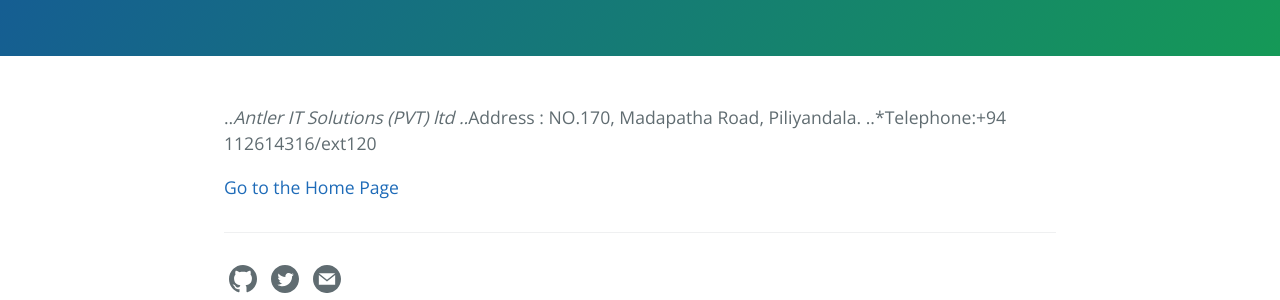
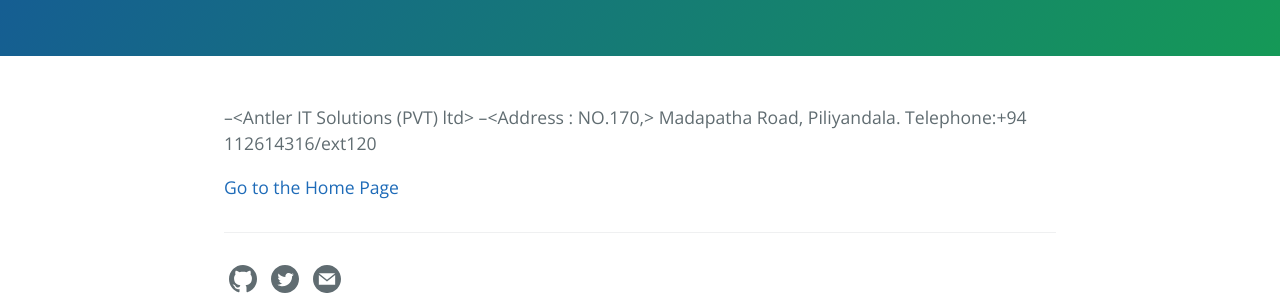
Before and after one commit to antleritsolutions/aviorsys.github.io, a Jekyll site: the page built from contact.md, in a window 1280 px wide. Shown: the part 317-617 px from the top of the page. Built offline with Jekyll 4.4.1, drawn with Linux system fonts in a browser that asks for light colours; part of the change alters nothing that is shown.

Commit message:
Update contact.md

```diff
--- a/contact.md
+++ b/contact.md
@@ -4,10 +4,10 @@ title: Contact Us
 tagline: Create a contact form and you are good to go
 ---
 
-..*Antler IT Solutions (PVT) ltd
-..*Address : NO.170,
+--<Antler IT Solutions (PVT) ltd>
+--<Address : NO.170,>
 Madapatha Road,
 Piliyandala.
-..*Telephone:+94 112614316/ext120
+Telephone:+94 112614316/ext120
 
 [Go to the Home Page]({{ site.url }}{{ site.baseurl }})
```
